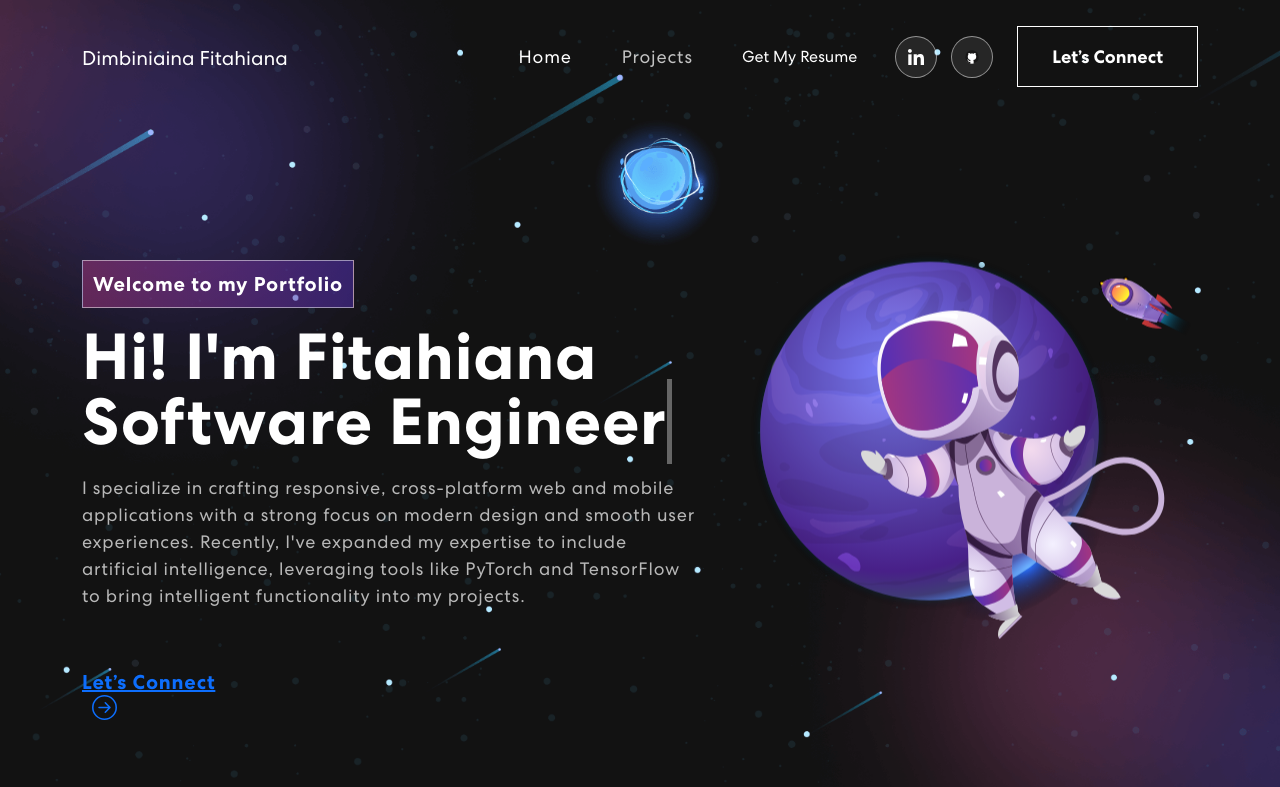
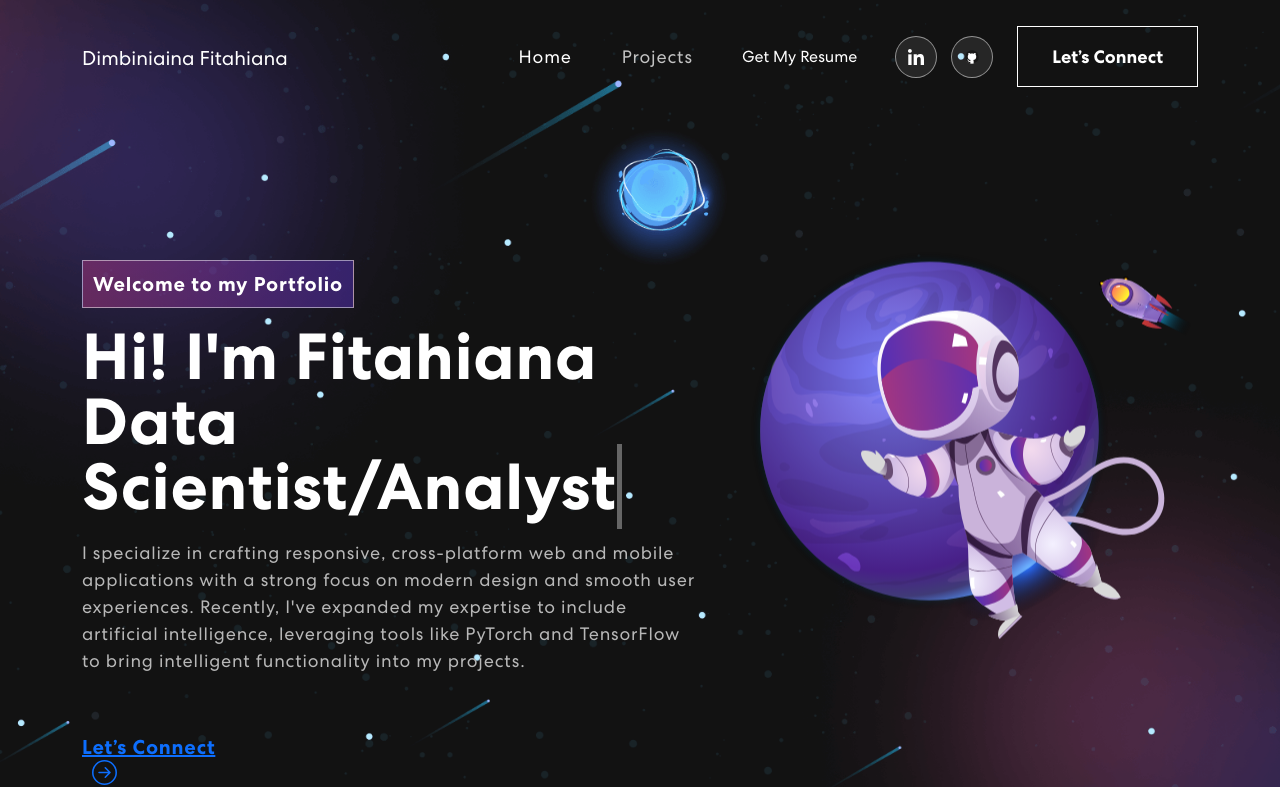
Before and after one commit to FitahianaDimbiniaina/vite-react-portfolio, a React (Vite) app: page / in a window 1280 px wide. Shown: the top 787 px of the page. Built offline with nearby package versions, Linux system fonts and the light colour scheme.

Commit message:
adding new skills

```diff
--- a/src/components/Banner.jsx
+++ b/src/components/Banner.jsx
@@ -11,8 +11,8 @@ export const Banner = () => {
   const [text, setText] = useState('');
   const [delta, setDelta] = useState(300 - Math.random() * 100);
   const [index, setIndex] = useState(1);
-  const toRotate = [ "Software Engineer ","Web Developer" ];
-  const period = 2000;
+  const toRotate = [ "Data Scientist/Analyst","Software Engineer ","Web Developer" ];
+  const period = 1000;
 
   useEffect(() => {
     let ticker = setInterval(() => {
@@ -56,7 +56,7 @@ export const Banner = () => {
               {({ isVisible }) =>
               <div className={isVisible ? "animate__animated animate__fadeIn" : ""}>
                 <span className="tagline">Welcome to my Portfolio</span>
-                <h1>{`Hi! I'm Fitahiana`} <br/><span className="txt-rotate" dataPeriod="1000" data-rotate='[ "Web Developer", "Web Designer"]'><span className="wrap">{text}</span></span></h1>
+                <h1>{`Hi! I'm Fitahiana`} <br/><span className="txt-rotate" dataPeriod="500" ><span className="wrap">{text}</span></span></h1>
                 <p>
                   I specialize in crafting responsive, cross-platform web and mobile applications with a strong focus on modern design and smooth user experiences. Recently, I've expanded my expertise to include artificial intelligence, leveraging tools like PyTorch and TensorFlow to bring intelligent functionality into my projects.
                 </p>
```
